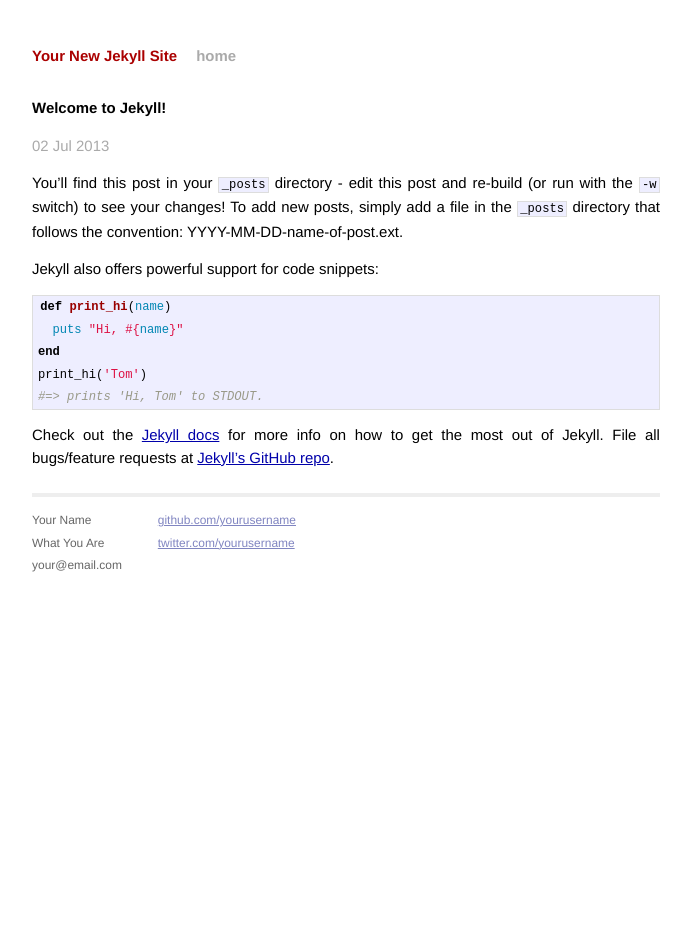
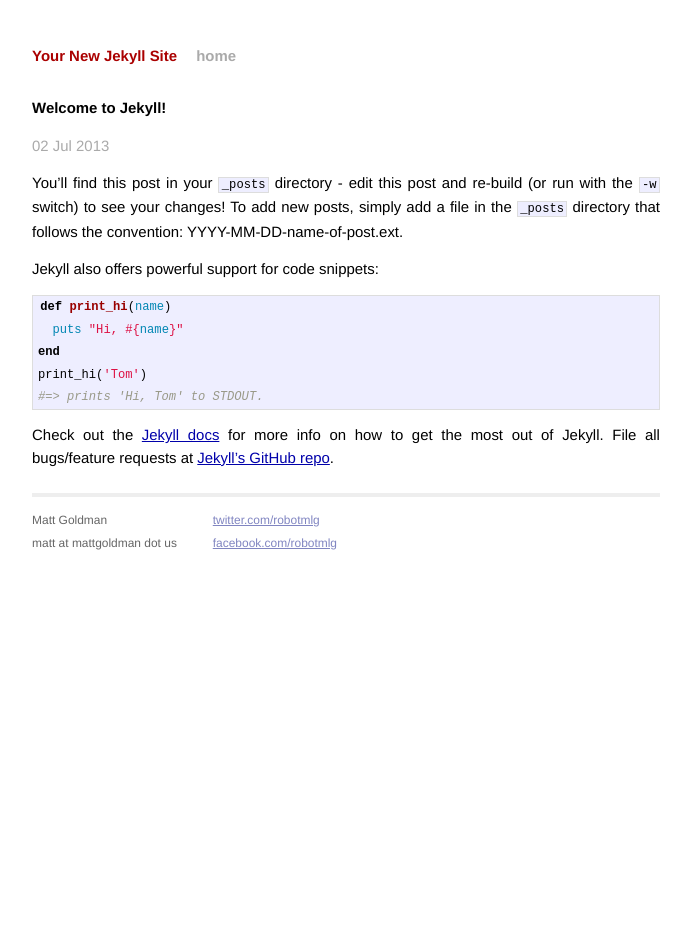
Before and after one commit to robotmlg/mattgoldman.us, a Jekyll site: the page built from _posts/2013-07-02-welcome-to-jekyll.markdown, in a window 1280 px wide. Shown: the whole page, without its empty margins (294-985 px from the left). Built offline with Jekyll 4.4.1, drawn with Linux system fonts in a browser that asks for light colours.

Commit message:
Added contact info

```diff
--- a/_layouts/default.html
+++ b/_layouts/default.html
@@ -27,15 +27,14 @@
             <div class="footer">
               <div class="contact">
                 <p>
-                  Your Name<br />
-                  What You Are<br />
-                  your@email.com
+                  Matt Goldman<br />
+                  matt at mattgoldman dot us
                 </p>
               </div>
               <div class="contact">
                 <p>
-                  <a href="http://github.com/yourusername/">github.com/yourusername</a><br />
-                  <a href="http://twitter.com/yourusername/">twitter.com/yourusername</a><br />
+                  <a href="http://twitter.com/robotmlg/">twitter.com/robotmlg</a><br />
+                  <a href="http://facebook.com/robotmlg/">facebook.com/robotmlg</a><br />
                 </p>
               </div>
             </div>
```
Also changed, not shown: FAQ.md (renamed from FAQ.txt).
